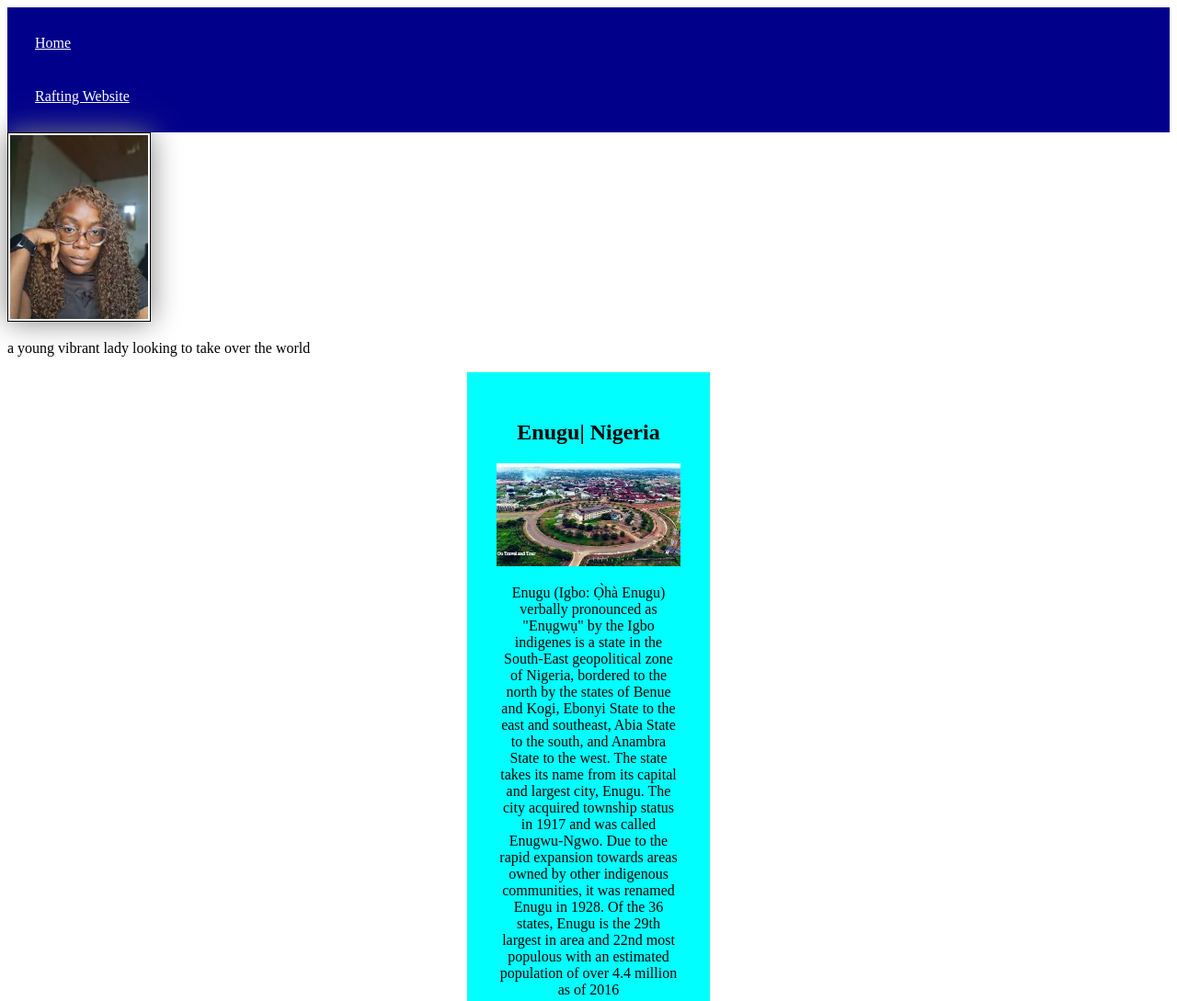
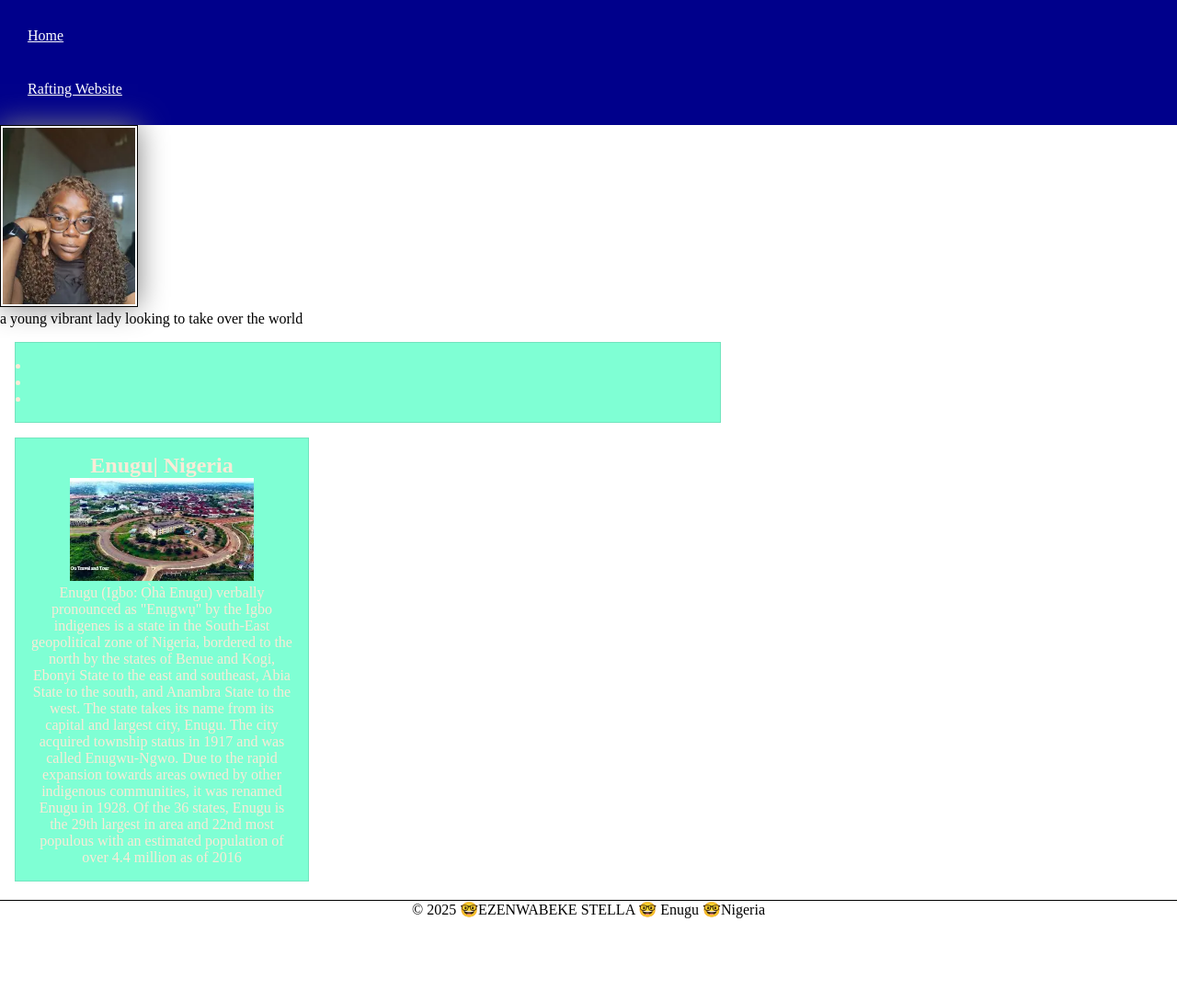
Before and after one commit to stellabeke/wdd130, a plain HTML site: page index.html in a window 1280 px wide. Shown: the top 1089 px of the page at 92% size. After the commit the page ends 999 px from the top, so only its background shows below. Drawn offline with Linux system fonts and the light colour scheme.

Commit message:
added new features

```diff
--- a/index.html
+++ b/index.html
@@ -18,8 +18,13 @@
         <main>
             <img src="images/profile.webp" alt="EZENWABEKE STELLA" width="200">
             <p> a young vibrant lady looking to take over the world</p>
+            <ul class="box">
+                <li> <a href="https://www.churchofjesuschrist.org/temples/list?lang=eng"></a></li>
+                <li><a href="https://newsroom.churchofjesuschrist.org/temples-list"></a></li>
+                <li><a href="https://churchofjesuschristtemples.org/temples/"></a></li>
+            </ul>
         </main>
-        <aside>
+        <aside class="box">
             <h2> Enugu| Nigeria</h2>
             <img src="images/images.webp"
                 alt="ENUGU ARIEL VIEW" width="200px">
@@ -35,4 +40,5 @@
             <p>&copy; 2025 🤓EZENWABEKE STELLA 🤓 Enugu 🤓Nigeria</p>
         </footer>
     </body>
+    <!-- last modified 2nd august -->
 </html>
--- a/styles/styles.css
+++ b/styles/styles.css
@@ -1,3 +1,8 @@
+* {
+    margin: 0px;
+    padding: 0px;
+    box-sizing: border-box;
+}
 nav{
     background-color: darkblue;
     padding: 10px;
@@ -41,3 +46,15 @@ footer{
     border-top: 1px solid #000;
     text-align: center;
 }
+/* Class Selectors*/
+.box {
+    margin : 1rem;
+    border: 1px solid rgb(0 0 0/10%);
+    padding: 1rem;
+    background-color: aquamarine;
+    color: antiquewhite;
+}
+aside {
+    width: 20em;
+    text-align: center;
+}
```
